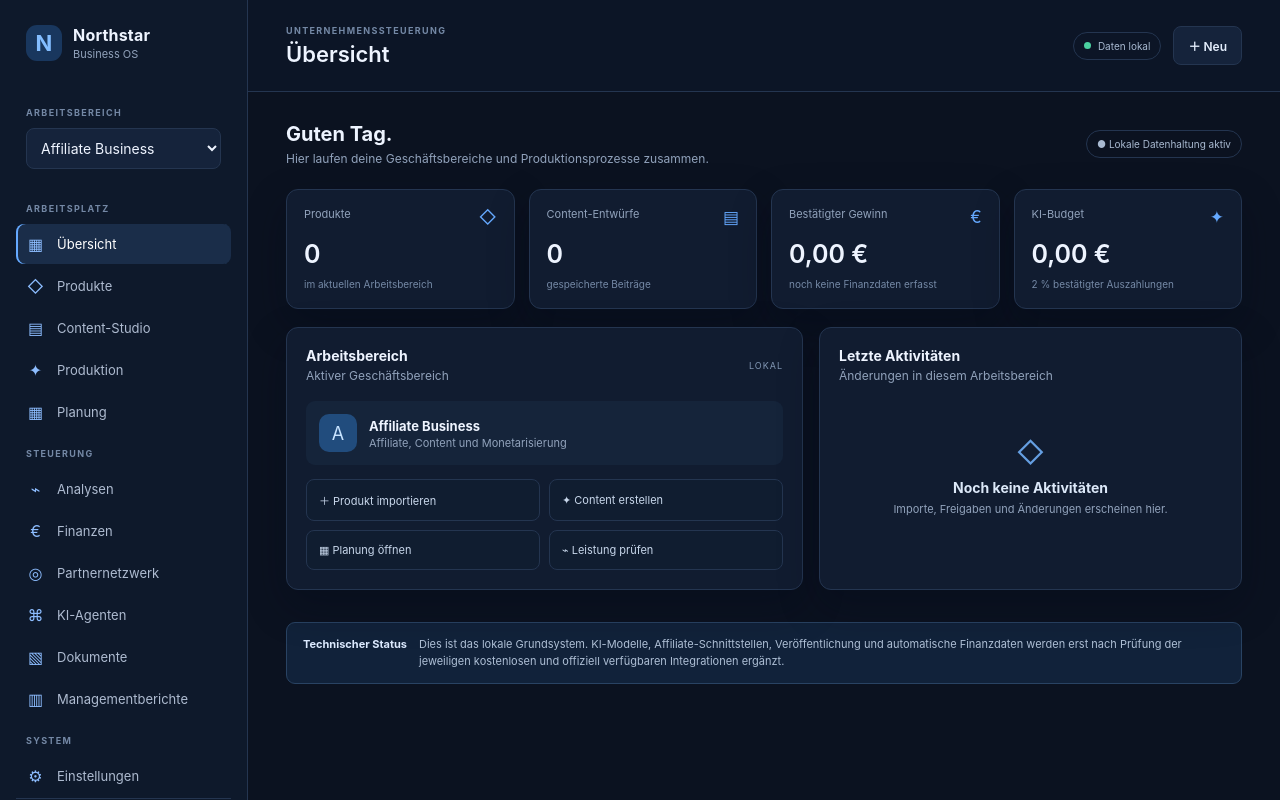
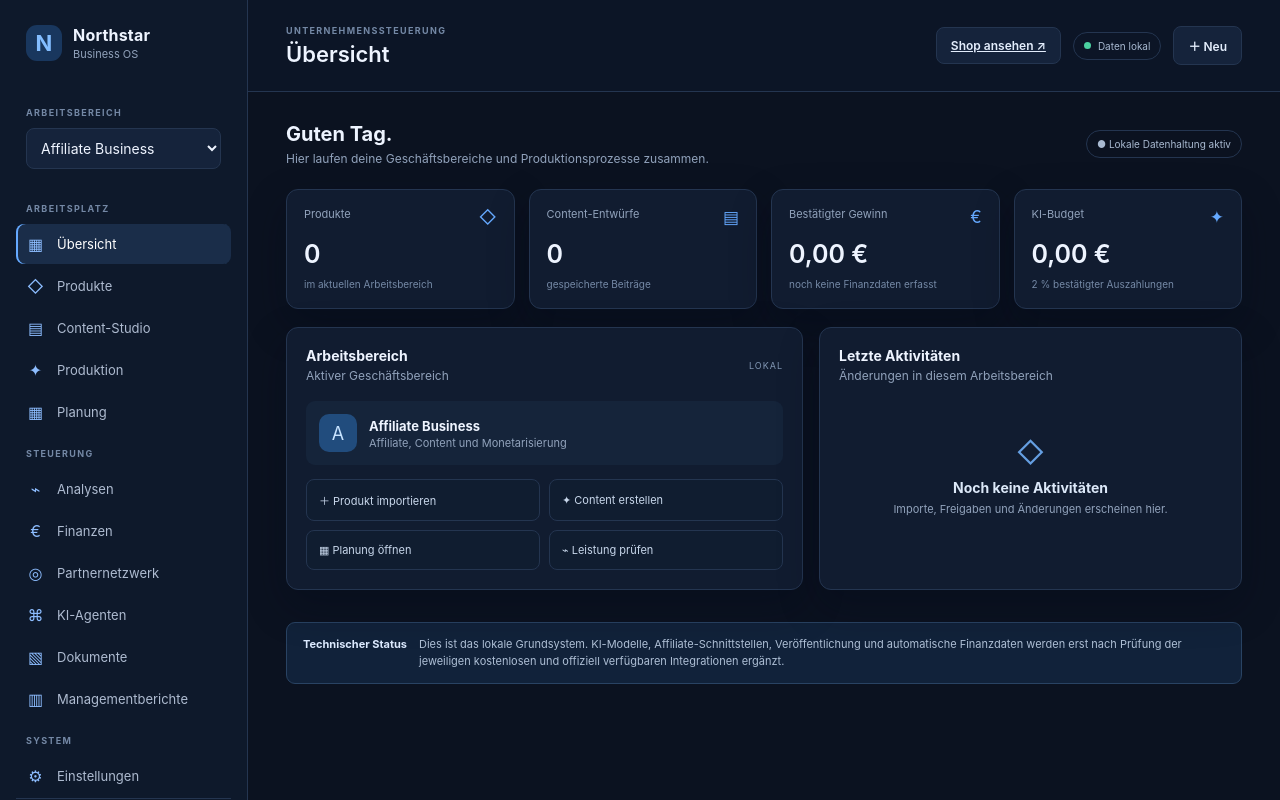
Before and after one commit to KIBruder/northstar-business-os, a website with bundled scripts: page index.html in a window 1280 px wide. Built offline with nearby package versions, Linux system fonts and the light colour scheme.

Commit message:
Link Northstar public storefront from business dashboard

```diff
--- a/index.html
+++ b/index.html
@@ -22,7 +22,7 @@
       <header class="topbar">
         <button id="mobileMenu" type="button" class="icon-button mobile-only" aria-label="Menü öffnen" aria-expanded="false">☰</button>
         <div><div class="eyebrow" id="sectionEyebrow">UNTERNEHMENSSTEUERUNG</div><h1 id="pageTitle">Übersicht</h1></div>
-        <div class="top-actions"><span class="local-pill"><span class="status-dot"></span> Daten lokal</span><button class="button button-secondary" id="quickAdd">＋ Neu</button></div>
+        <div class="top-actions"><a class="button button-secondary" href="./shop.html">Shop ansehen ↗</a><span class="local-pill"><span class="status-dot"></span> Daten lokal</span><button class="button button-secondary" id="quickAdd">＋ Neu</button></div>
       </header>
       <section id="page" class="page" tabindex="-1"></section>
     </main>
```
